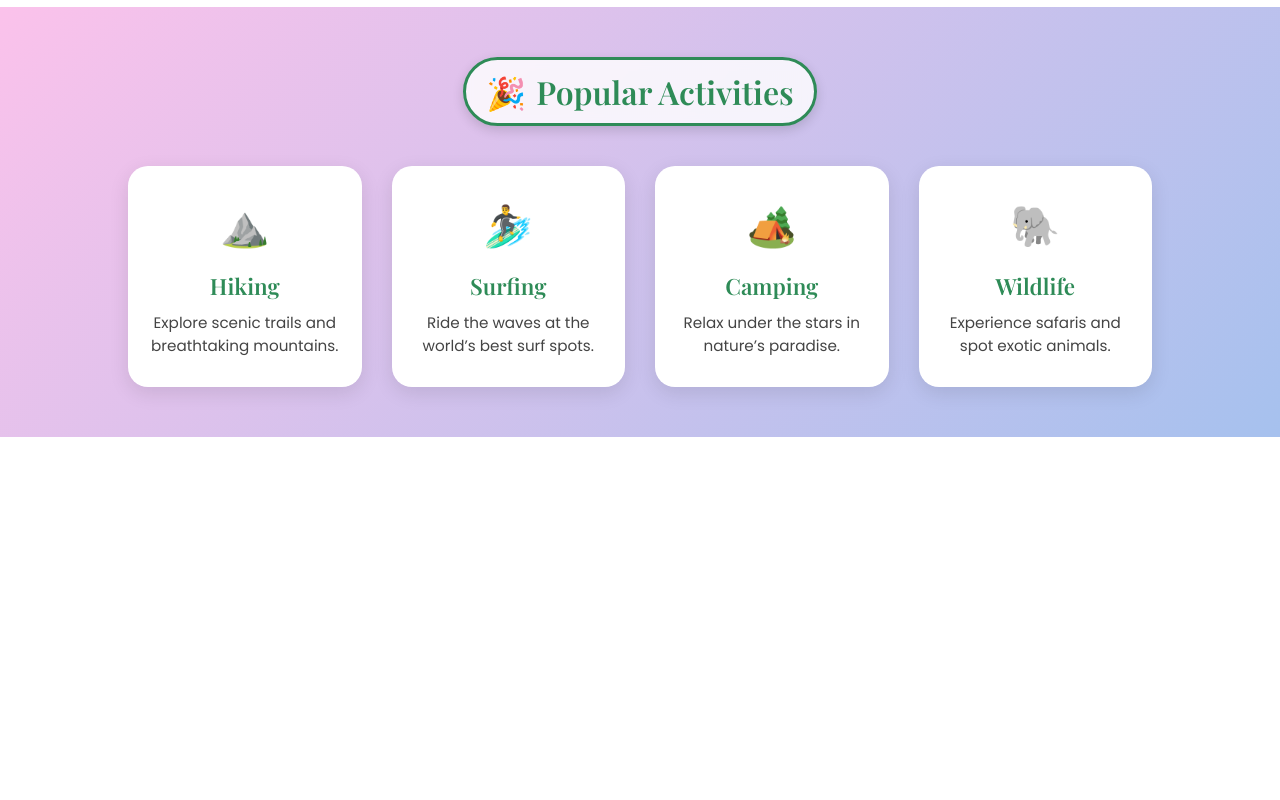
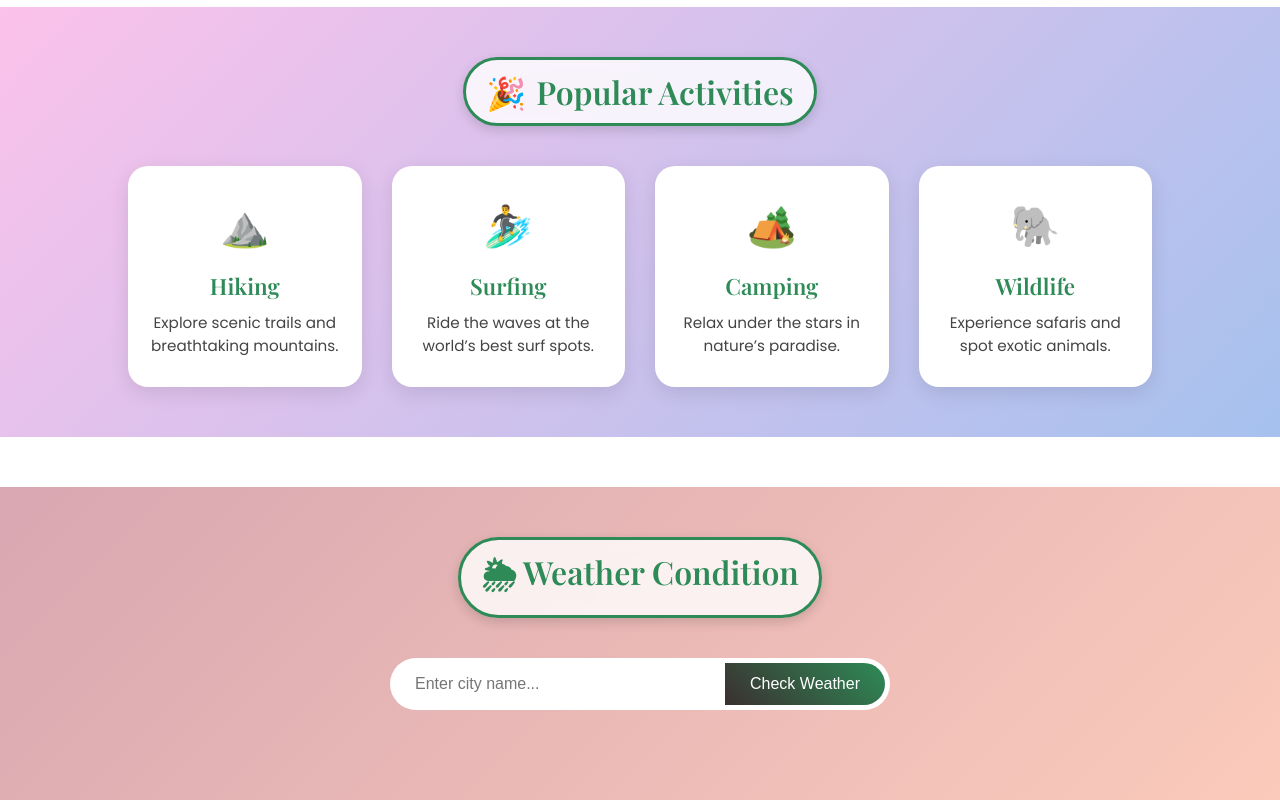
Before and after one commit to soujanyajasmin/EXPLORER-HUB, a plain HTML site: page index.html in a window 1280 px wide. Shown: the part 1191-1991 px from the top of the page. Before the commit the page ends 1628 px from the top, so only its background shows below. Drawn offline with nearby package versions, Linux system fonts and the light colour scheme.

Commit message:
Weather Section HTML&CSS

```diff
--- a/index.html
+++ b/index.html
@@ -80,6 +80,19 @@
   </div>
 </section>
 
+<!-- Weather Checker Section -->
+<section class="weather" id="weather">
+  <h2 class="section-title">🌦 Weather Condition</h2>
+
+  <!-- New Weather Search Box -->
+  <div class="weather-box">
+    <input type="text" id="weatherInput" placeholder="Enter city name...">
+    <button id="weatherBtn">Check Weather</button>
+  </div>
+
+  <div class="weather-result" id="weatherResult"></div>
+</section>
+
 
     <script src="script.js"></script>
 </body>
--- a/style.css
+++ b/style.css
@@ -323,3 +323,54 @@ h1, h2, h3, .site-name {
   font-size: 0.95rem;
   color: #444;
 }
+
+/* Weather Section */
+.weather {
+  padding: 50px 10% 50px;
+  background: linear-gradient(135deg, #d8a7b1, #fbcabb);
+  color: #5a3e36;
+  text-align: center;
+  border-radius: 0px;
+  margin: auto auto;
+  margin-top: 50px;
+}
+
+.weather-box {
+  margin: 40px auto;
+  display: flex;
+  justify-content: center;
+  align-items: center;
+  background: #fff;
+  border-radius: 50px;
+  padding: 5px;
+  max-width: 500px;
+  flex-wrap: wrap;
+}
+
+.weather-box input {
+  border: none;
+  outline: none;
+  padding: 12px 20px;
+  border-radius: 50px 0 0 50px;
+  flex: 1;
+  font-size: 1rem;
+  min-width: 200px;
+}
+
+.weather-box button {
+  background: linear-gradient(45deg, #3B2F2F, #2E8B57);
+  border: none;
+  color: #fff;
+  padding: 12px 25px;
+  border-radius: 0 50px 50px 0;
+  font-size: 1rem;
+  cursor: pointer;
+  transition: 0.3s;
+  white-space: nowrap;
+}
+
+.weather-result {
+  margin-top: 20px;
+  font-size: 1.3rem;
+  font-weight: 500;
+}
```
